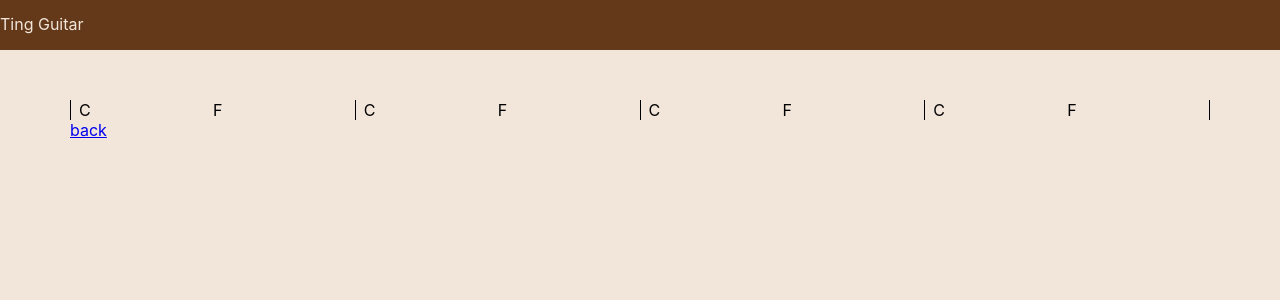
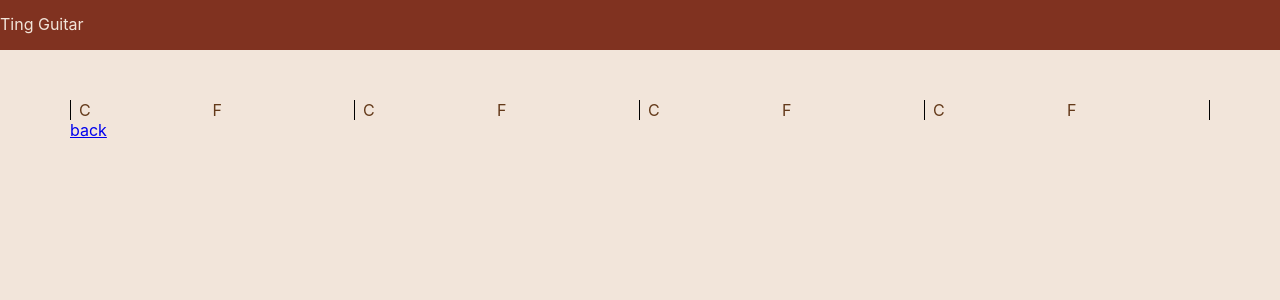
Before and after one commit to ting-ting-ting/ting-guitar, a React (Create React App) app: page /#/tab/1 in a window 1280 px wide. Shown: the top 300 px of the page. Built offline with nearby package versions, Linux system fonts and the light colour scheme.

Commit message:
refactor measure

```diff
--- a/src/App.scss
+++ b/src/App.scss
@@ -5,7 +5,7 @@
   p, h1 ,h2, h3, h4, h5 { margin: 0; line-height: 1.2; }
 
   header {
-    background-color: #633919;
+    background-color: #803220;
     height: 50px;
     display: flex;
     align-items: center;
--- a/src/components/Line/index.scss
+++ b/src/components/Line/index.scss
@@ -7,7 +7,9 @@
     flex: 1;
 
     & + .measure {
-      border-left: none;
+      .chords-wrapper {
+        border-left: none;
+      }
     }
   }
 }
--- a/src/components/Measure/index.jsx
+++ b/src/components/Measure/index.jsx
@@ -6,10 +6,12 @@ const Measure = ({
 }) => {
   return (
     <div className="measure">
-      <span className="chord">C</span>
-      <span className="chord"></span>
-      <span className="chord">F</span>
-      <span className="chord"></span>
+      <div className="chords-wrapper">
+        <span className="chord">C</span>
+        <span className="chord"></span>
+        <span className="chord">F</span>
+        <span className="chord"></span>
+      </div>
     </div>
   );
 };
--- a/src/components/Measure/index.scss
+++ b/src/components/Measure/index.scss
@@ -1,12 +1,14 @@
 .measure {
+  .chords-wrapper {
     border-left: 1px solid #000;
     border-right: 1px solid #000;
     display: flex;
     align-items: center;
     justify-content: flex-start;
     padding: 0 8px;
-
     .chord {
       flex: 1;
+      color: #633919;
     }
   }
+}
```
Lines whose indentation alone changed are shown as unchanged.
